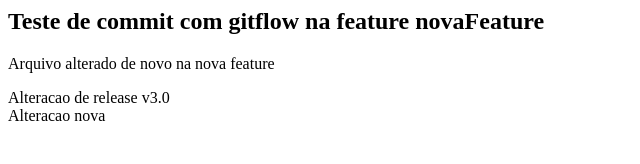
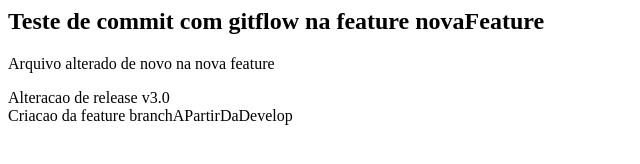
Before and after one commit to pcabreira/cursoGitFlow, a plain HTML site: page index.html in a window 1280 px wide. Shown: the whole page, without its empty margins (0-640 px from the left). Drawn offline with Linux system fonts and the light colour scheme.

Commit message:
Teste de alteracao na branchAPartirDaDevelop

```diff
--- a/index.html
+++ b/index.html
@@ -3,6 +3,6 @@
 <h2>Teste de commit com gitflow na feature novaFeature</h2>
 <p>Arquivo alterado de novo na nova feature</p>
 <div>Alteracao de release v3.0</div>
-<div>Alteracao nova</div>
+<div>Criacao da feature branchAPartirDaDevelop</div>
 </body>
 </html>
```
